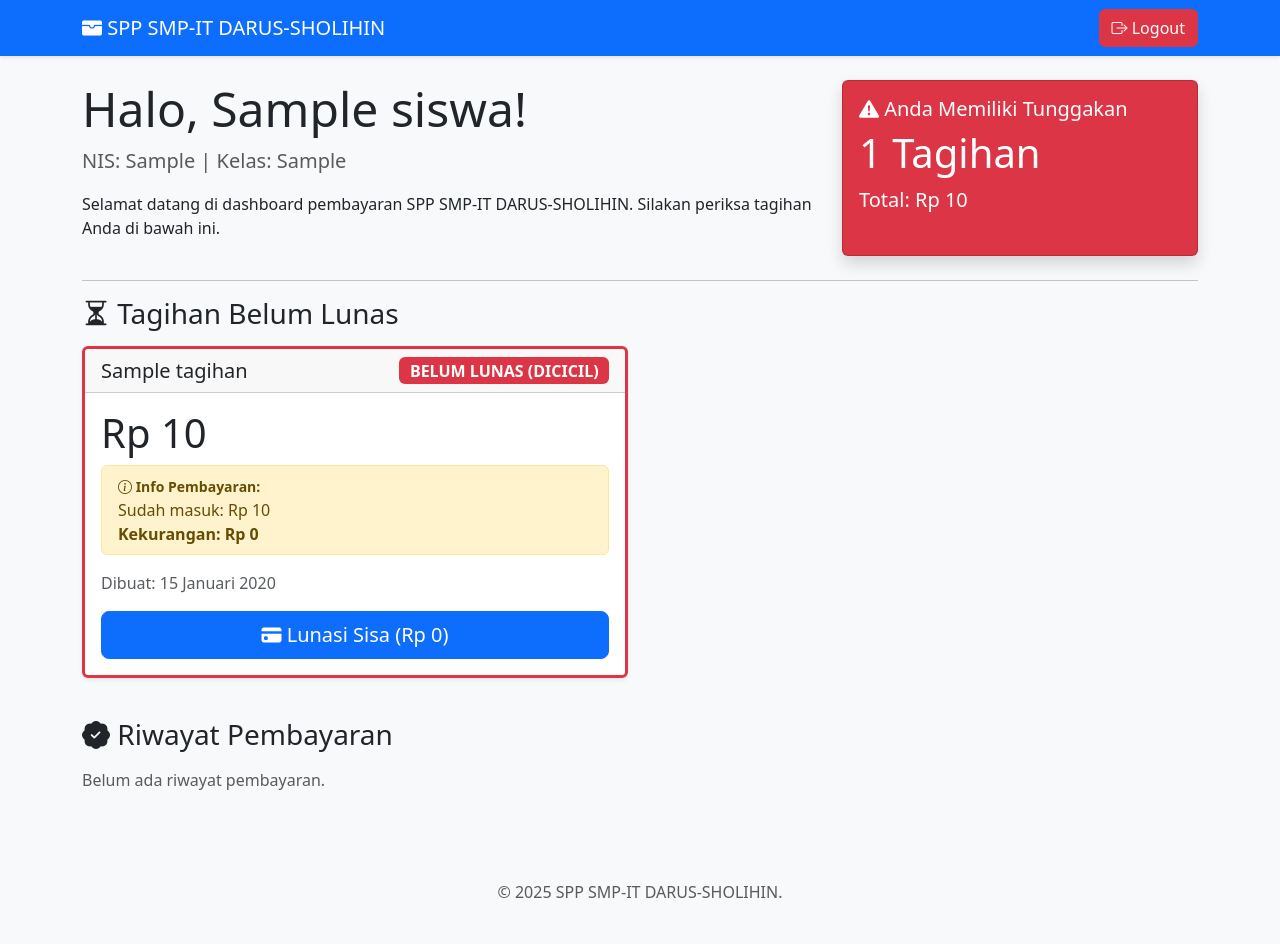
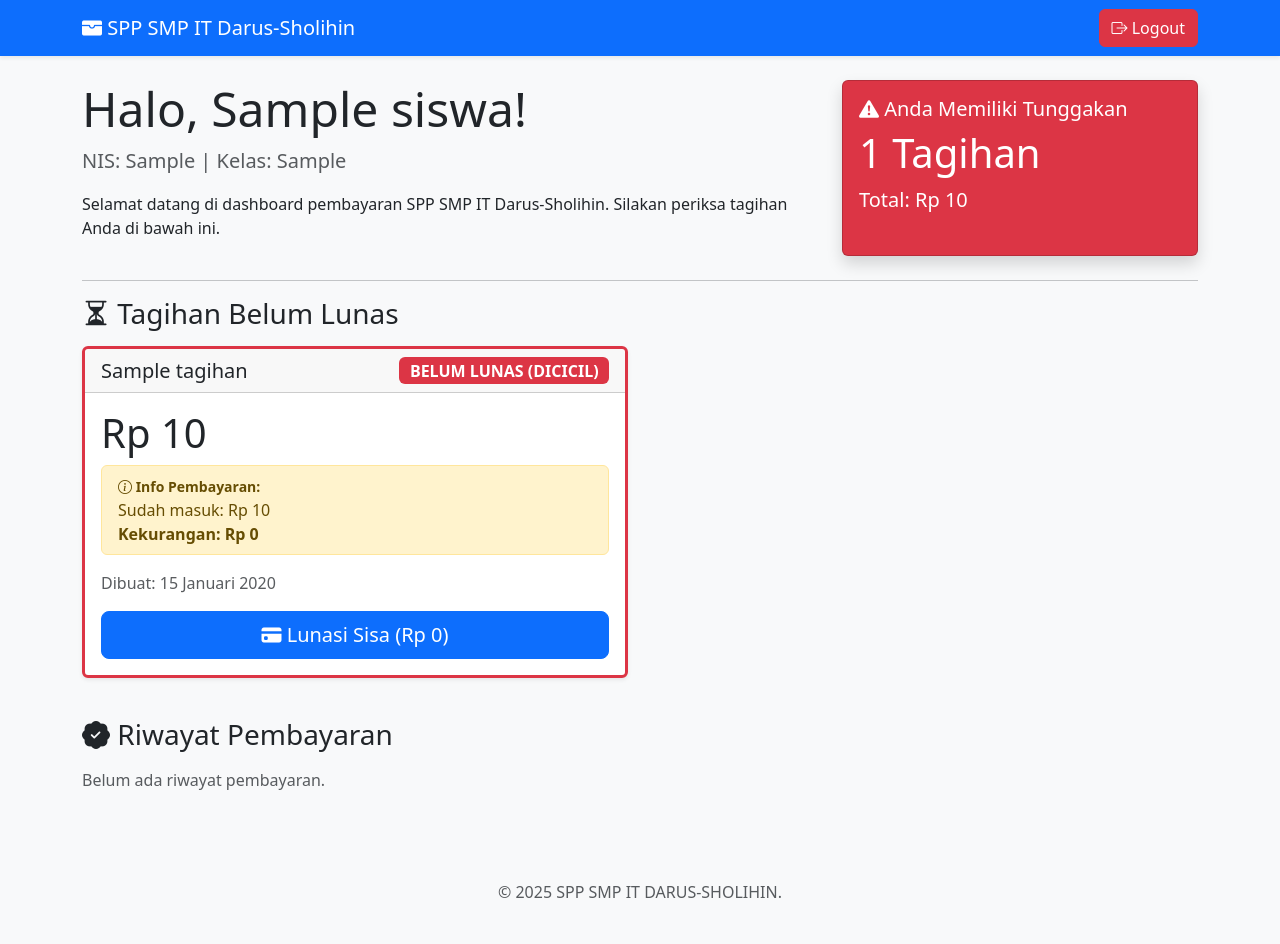
Before and after one commit to IzraRR/proyek-spp-django, a Django app: page / in a window 1280 px wide. Run offline with Django 5.2, Linux system fonts and the light colour scheme; a user stored in the database is signed in; tables that the repository leaves empty hold one stand-in row (values such as "Sample post"); some libraries are stand-ins or nearby versions.

Commit message:
Fix spelling and casing in dashboard template

```diff
--- a/pembayaran/templates/pembayaran/dashboard.html
+++ b/pembayaran/templates/pembayaran/dashboard.html
@@ -26,7 +26,7 @@
     <nav class="navbar navbar-expand-lg navbar-dark bg-primary shadow-sm">
         <div class="container">
             <a class="navbar-brand" href="{% url 'dashboard' %}">
-                <i class="bi bi-wallet-fill"></i> SPP SMP-IT DARUS-SHOLIHIN
+                <i class="bi bi-wallet-fill"></i> SPP SMP IT Darus-Sholihin
             </a>
             <button class="navbar-toggler" type="button" data-bs-toggle="collapse" data-bs-target="#navbarNav" aria-controls="navbarNav" aria-expanded="false" aria-label="Toggle navigation">
                 <span class="navbar-toggler-icon"></span>
@@ -54,7 +54,7 @@
                 <p class="lead text-muted">
                     NIS: {{ siswa.nis }} | Kelas: {{ siswa.kelas }}
                 </p>
-                <p>Selamat datang di dashboard pembayaran SPP SMP-IT DARUS-SHOLIHIN. Silakan periksa tagihan Anda di bawah ini.</p>
+                <p>Selamat datang di dashboard pembayaran SPP SMP IT Darus-Sholihin. Silakan periksa tagihan Anda di bawah ini.</p>
             </div>
 
             <div class="col-md-4">
@@ -193,7 +193,7 @@
     </div>
 
     <footer class="text-center text-muted p-4 mt-5 bg-light">
-        <p>&copy; 2025 SPP SMP-IT DARUS-SHOLIHIN.</p>
+        <p>&copy; 2025 SPP SMP IT DARUS-SHOLIHIN.</p>
     </footer>
 
     <script src="https://cdn.jsdelivr.net/npm/bootstrap@5.3.3/dist/js/bootstrap.bundle.min.js" integrity="sha384-YvpcrYf0tY3lHB60NNkmXc5s9fDVZLESaAA55NDzOxhy9GkcIdslK1eN7N6jIeHz" crossorigin="anonymous"></script>
```
